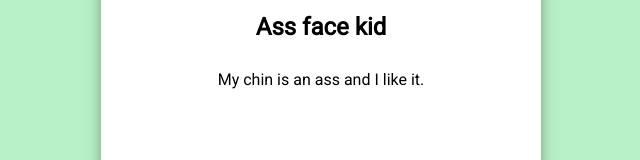
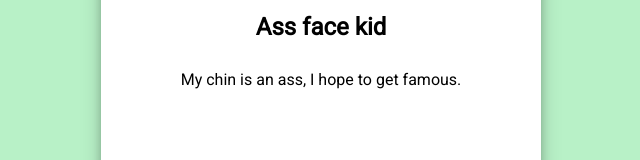
Before and after one commit to Etnarion/lab1-TWEB, a plain HTML site: page index.html in a window 1280 px wide. Shown: the part 429-589 px from the top of the page, without its empty margins (319-959 px from the left). Drawn offline with nearby package versions, Linux system fonts and the light colour scheme.

Commit message:
small text change

```diff
--- a/index.html
+++ b/index.html
@@ -20,7 +20,7 @@
     </p>
 
     <div class="user-information">
-        <p>My chin is an ass and I like it.</p>
+        <p>My chin is an ass, I hope to get famous.</p>
     </div>
   </div>
 
```
